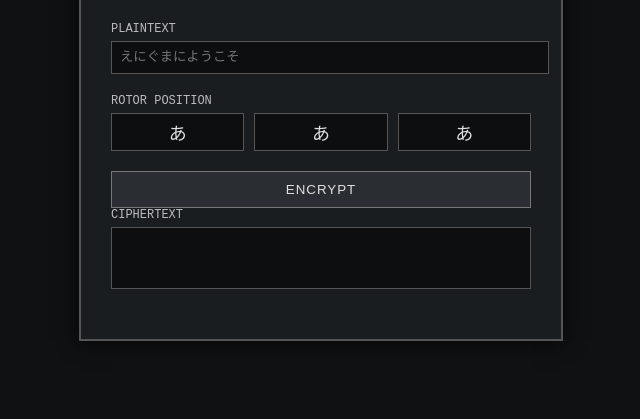
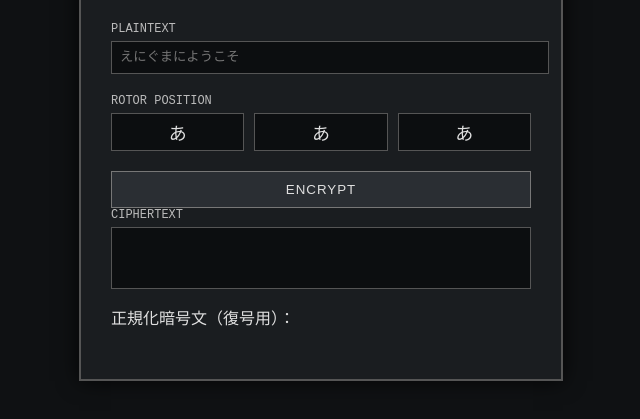
Before and after one commit to hare0413-blip/DEMO_ENIGMA, a plain HTML site: page index.html in a window 1280 px wide. Shown: the part 189-608 px from the top of the page, without its empty margins (319-959 px from the left). Drawn offline with Linux system fonts and the light colour scheme.

Commit message:
Update index.html

```diff
--- a/index.html
+++ b/index.html
@@ -29,6 +29,12 @@
     <div class="section">
       <label>CIPHERTEXT</label>
       <div id="output" class="output"></div>
+
+      <p class="normalized">
+    正規化暗号文（復号用）：
+    <span id="normalized"></span>
+  </p>
+
     </div>
   </div>
 
```
